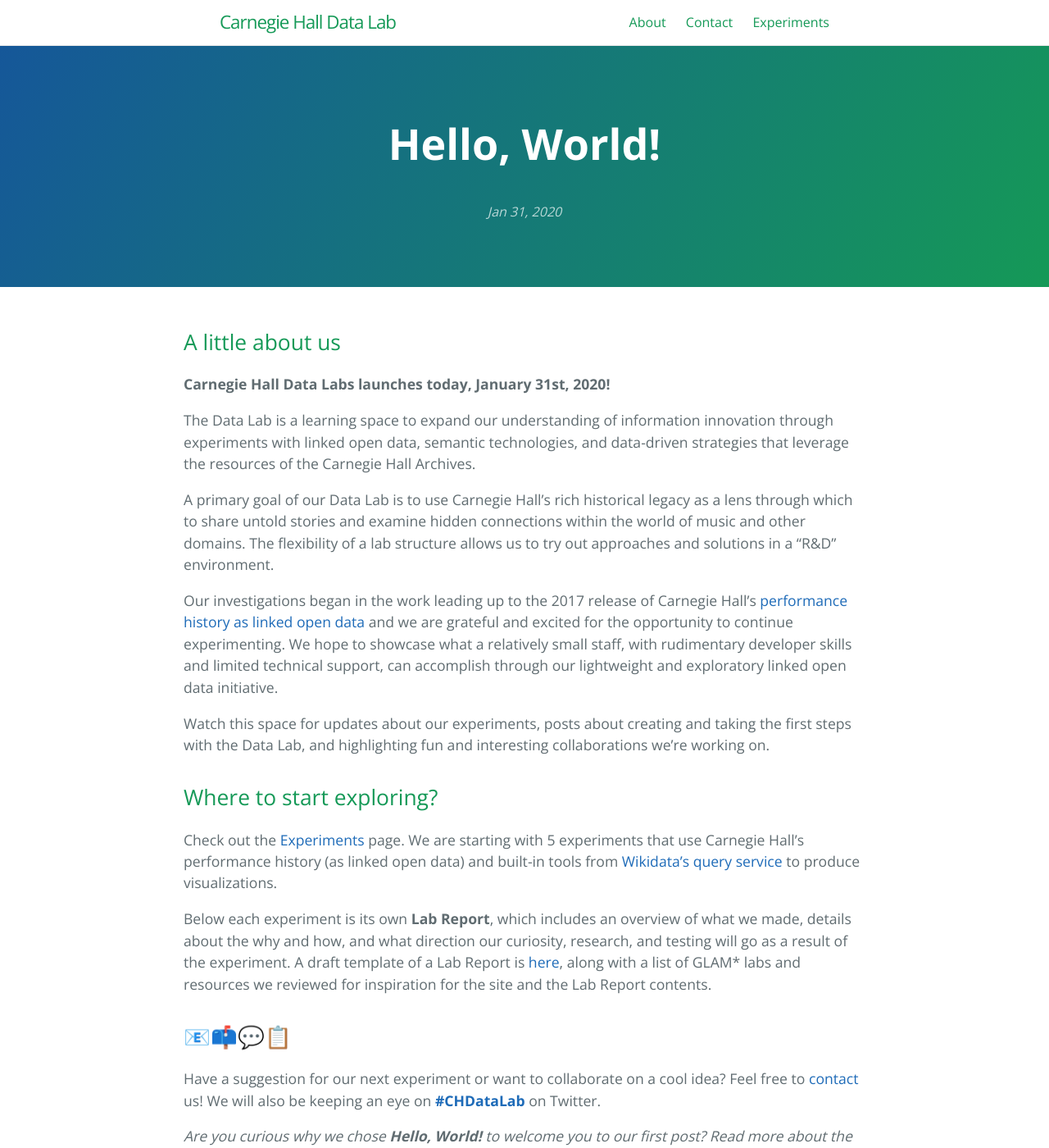
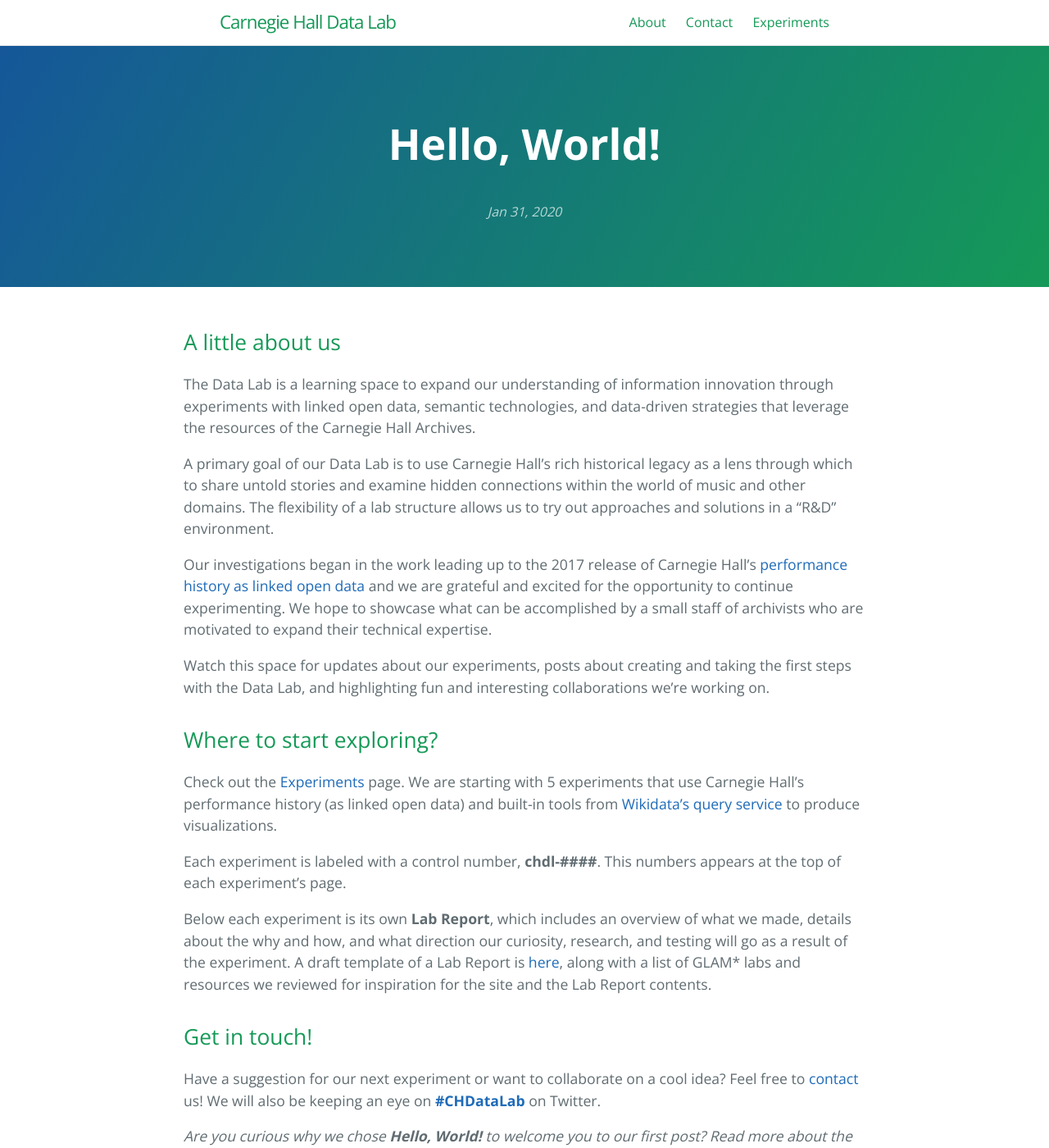
Before and after one commit to CarnegieHall/datalab, a Jekyll site: the page built from _posts/2020-01-31-helloworld.md, in a window 1280 px wide and 1400 px high. Shown: the whole window at 82% size. Built offline with Jekyll 4.4.1, drawn with Linux system fonts in a browser that asks for light colours.

Commit message:
Update 2020-01-31-helloworld.md

```diff
--- a/_posts/2020-01-31-helloworld.md
+++ b/_posts/2020-01-31-helloworld.md
@@ -5,13 +5,11 @@ title: "Hello, World!"
 
 ## A little about us
 
-**Carnegie Hall Data Labs launches today, January 31st, 2020!**
-
 The Data Lab is a learning space to expand our understanding of information innovation through experiments with linked open data, semantic technologies, and data-driven strategies that leverage the resources of the Carnegie Hall Archives.
 
 A primary goal of our Data Lab is to use Carnegie Hall’s rich historical legacy as a lens through which to share untold stories and examine hidden connections within the world of music and other domains. The flexibility of a lab structure allows us to try out approaches and solutions in a "R&D" environment.
 
-Our investigations began in the work leading up to the 2017 release of Carnegie Hall’s <a href="http://data.carnegiehall.org/" target="_blank">performance history as linked open data</a> and we are grateful and excited for the opportunity to continue experimenting. We hope to showcase what a relatively small staff, with rudimentary developer skills and limited technical support, can accomplish through our lightweight and exploratory linked open data initiative.
+Our investigations began in the work leading up to the 2017 release of Carnegie Hall’s <a href="http://data.carnegiehall.org/" target="_blank">performance history as linked open data</a> and we are grateful and excited for the opportunity to continue experimenting. We hope to showcase what can be accomplished by a small staff of archivists who are motivated to expand their technical expertise.
 
 Watch this space for updates about our experiments, posts about creating and taking the first steps with the Data Lab, and highlighting fun and interesting collaborations we’re working on.
 
@@ -19,9 +17,11 @@ Watch this space for updates about our experiments, posts about creating and tak
 
 Check out the [Experiments]({{ '/experiments' | absolute_url }}) page. We are starting with 5 experiments that use Carnegie Hall’s performance history (as linked open data) and built-in tools from <a href="https://query.wikidata.org/" target="_blank">Wikidata’s query service</a> to produce visualizations.
 
+Each experiment is labeled with a control number, **chdl-####**. This numbers appears at the top of each experiment's page.
+
 Below each experiment is its own **Lab Report**, which includes an overview of what we made, details about the why and how, and what direction our curiosity, research, and testing will go as a result of the experiment. A draft template of a Lab Report is [here](https://carnegiehall.github.io/datalab/labreport.html), along with a list of GLAM* labs and resources we reviewed for inspiration for the site and the Lab Report contents.
 
-## 📧📫💬📋
+## Get in touch!
 
 Have a suggestion for our next experiment or want to collaborate on a cool idea? Feel free to [contact](/contact.md) us! We will also be keeping an eye on [**#CHDataLab**](https://twitter.com/search/?q=%23CHDataLab) on Twitter.
 
```
